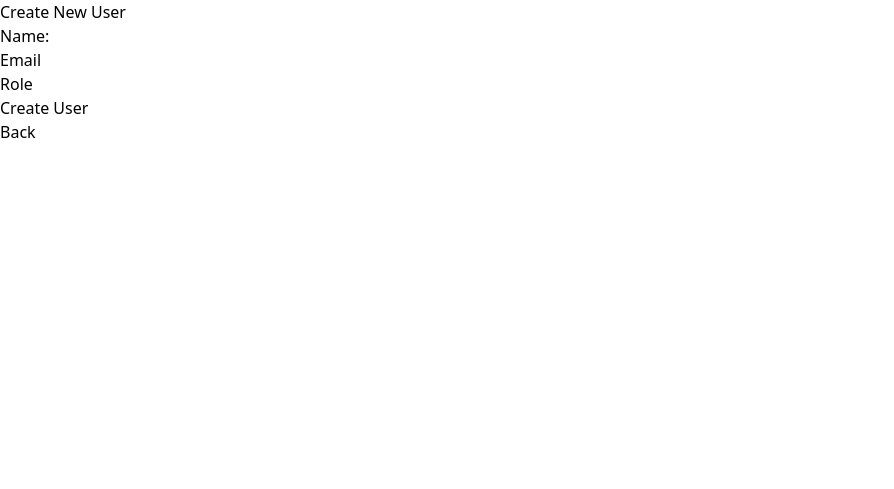
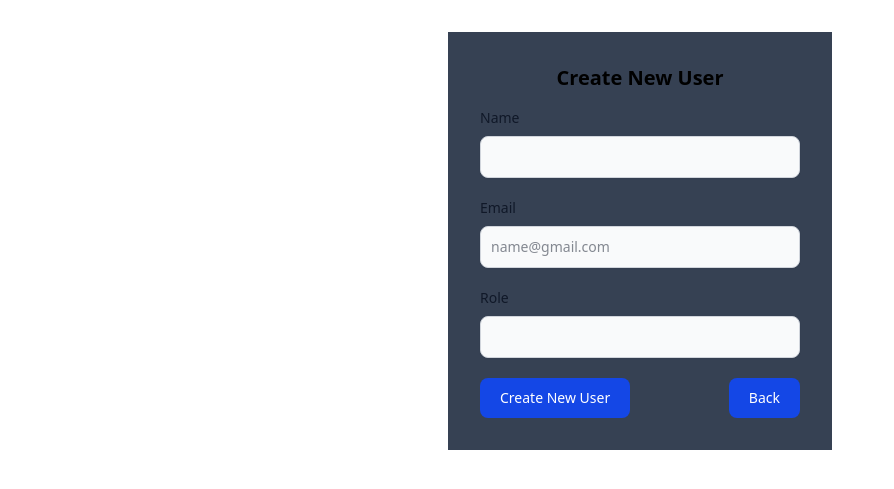
Before and after one commit to Meena-kumari88/my_django_project, a Django app: page /my_django_project/new_user/ in a window 1280 px wide. Shown: the top 489 px of the page, without its empty margins (0-894 px from the left). Run offline with Django 5.2, Linux system fonts and the light colour scheme.

Commit message:
Added Tailwind CSS for create new user

```diff
--- a/my_project/my_django_project/templates/my_django_project/user/new_user.html
+++ b/my_project/my_django_project/templates/my_django_project/user/new_user.html
@@ -2,16 +2,25 @@
 {% block title %} Add new user {% endblock %}
 
 {% block content %}
-<h1>Create New User</h1>
-<Form method="POST">
-    {% csrf_token %}
-    <label>Name:</label>
-    <input type="text" name="name"><br>
-    <label>Email</label>
-    <input type="email" name="email"><br>
-    <label>Role</label>
-    <input type="text" name="role"><br>
-    <input type="submit" value="Create User">
-</Form>
-<a href = "{% url 'my_django_project:users' %}">Back</a>
+
+<form class="max-w-sm mx-auto bg-gray-700 p-8 m-8" method="POST">
+    <h1 class="text-xl text-center font-bold mb-4">Create New User</h1>
+     {% csrf_token %}
+    <div class="mb-5">
+    <label class="block mb-2 text-sm font-medium text-gray-900 dark:text-white">Name</label>
+    <input type="text" name="name" class="shadow-xs bg-gray-50 border border-gray-300 text-gray-900 text-sm rounded-lg focus:ring-blue-500 focus:border-blue-500 block w-full p-2.5 dark:bg-gray-700 dark:border-gray-600 dark:placeholder-gray-400 dark:text-white dark:focus:ring-blue-500 dark:focus:border-blue-500 dark:shadow-xs-light" required />
+  </div>
+  <div class="mb-5">
+    <label  class="block mb-2 text-sm font-medium text-gray-900 dark:text-white">Email</label>
+    <input type="email" name="email" class="shadow-xs bg-gray-50 border border-gray-300 text-gray-900 text-sm rounded-lg focus:ring-blue-500 focus:border-blue-500 block w-full p-2.5 dark:bg-gray-700 dark:border-gray-600 dark:placeholder-gray-400 dark:text-white dark:focus:ring-blue-500 dark:focus:border-blue-500 dark:shadow-xs-light" placeholder="name@gmail.com" required />
+  </div>
+ <div class="mb-5">
+    <label class="block mb-2 text-sm font-medium text-gray-900 dark:text-white">Role</label>
+    <input type="text" name="role" class="shadow-xs bg-gray-50 border border-gray-300 text-gray-900 text-sm rounded-lg focus:ring-blue-500 focus:border-blue-500 block w-full p-2.5 dark:bg-gray-700 dark:border-gray-600 dark:placeholder-gray-400 dark:text-white dark:focus:ring-blue-500 dark:focus:border-blue-500 dark:shadow-xs-light" required />
+  </div>
+  <div class="flex justify-between ">
+    <button type="submit" class="text-white bg-blue-700 hover:bg-blue-800 focus:ring-4 focus:outline-none focus:ring-blue-300 font-medium rounded-lg text-sm px-5 py-2.5 text-center dark:bg-blue-600 dark:hover:bg-blue-700 dark:focus:ring-blue-800 cursor-pointer">Create New User</button>
+    <a href = "{% url 'my_django_project:users' %}" class="text-white bg-blue-700 hover:bg-blue-800 focus:ring-4 focus:outline-none focus:ring-blue-300 font-medium rounded-lg text-sm px-5 py-2.5 text-center dark:bg-slate-900 dark:hover:bg-blue-700 dark:focus:ring-blue-800">Back</a>
+  </div>
+</form>
 {% endblock %}
```
Also changed, not shown: my_project/db.sqlite3.
